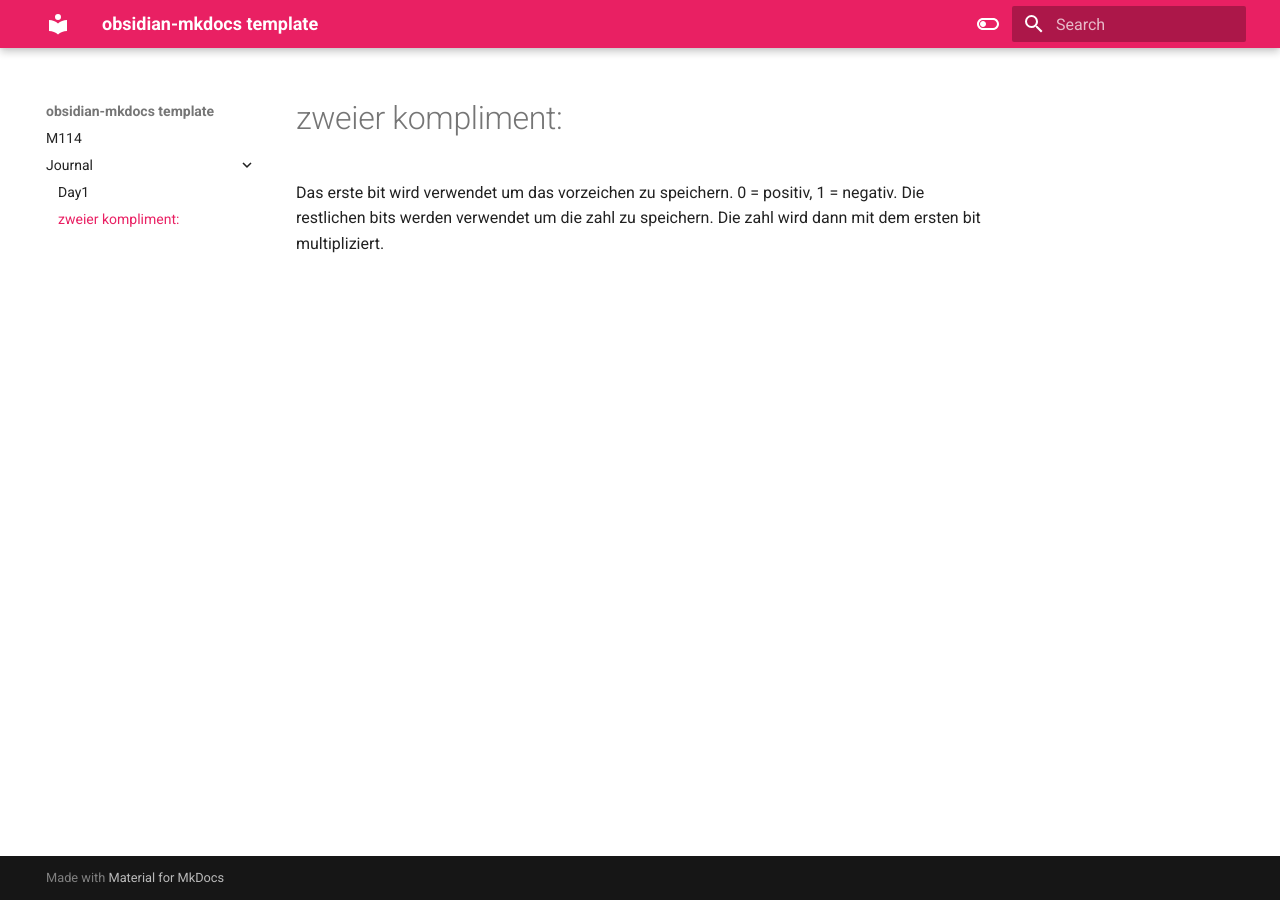
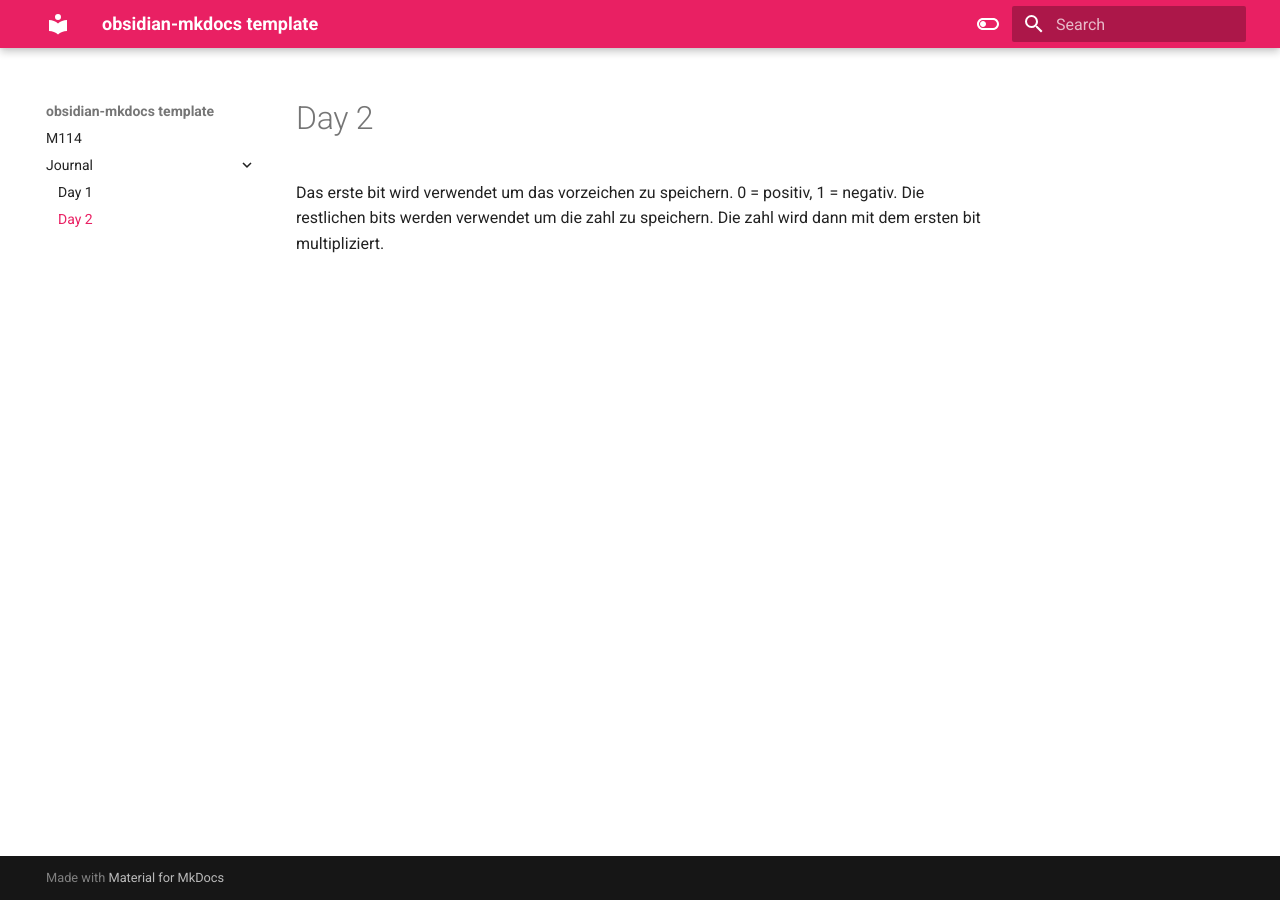
Before and after one commit to mimasala/M114, an MkDocs documentation site: the page built from docs/journal/Day 2.md, in a window 1280 px wide. Built offline with MkDocs 1.6.1 and Material for MkDocs 9.7.7, drawn with Linux system fonts in a browser that asks for light colours.

Commit message:
alskdjfklajs

```diff
--- a/docs/journal/day1.md
+++ b/docs/journal/Day 1.md
@@ -1,3 +1,4 @@
+# Day 1
 ## switzerland.bin:
 - 1291 gruendung schweiz
 - 41285 flaeche Schweiz
--- a/docs/journal/day2.md
+++ b/docs/journal/Day 2.md
@@ -1,4 +1,4 @@
-# zweier kompliment:
+# Day 2
 
 Das erste bit wird verwendet um das vorzeichen zu speichern. 0 = positiv, 1 = negativ. Die restlichen bits werden verwendet um die zahl zu speichern. Die zahl wird dann mit dem ersten bit multipliziert.
 
```
